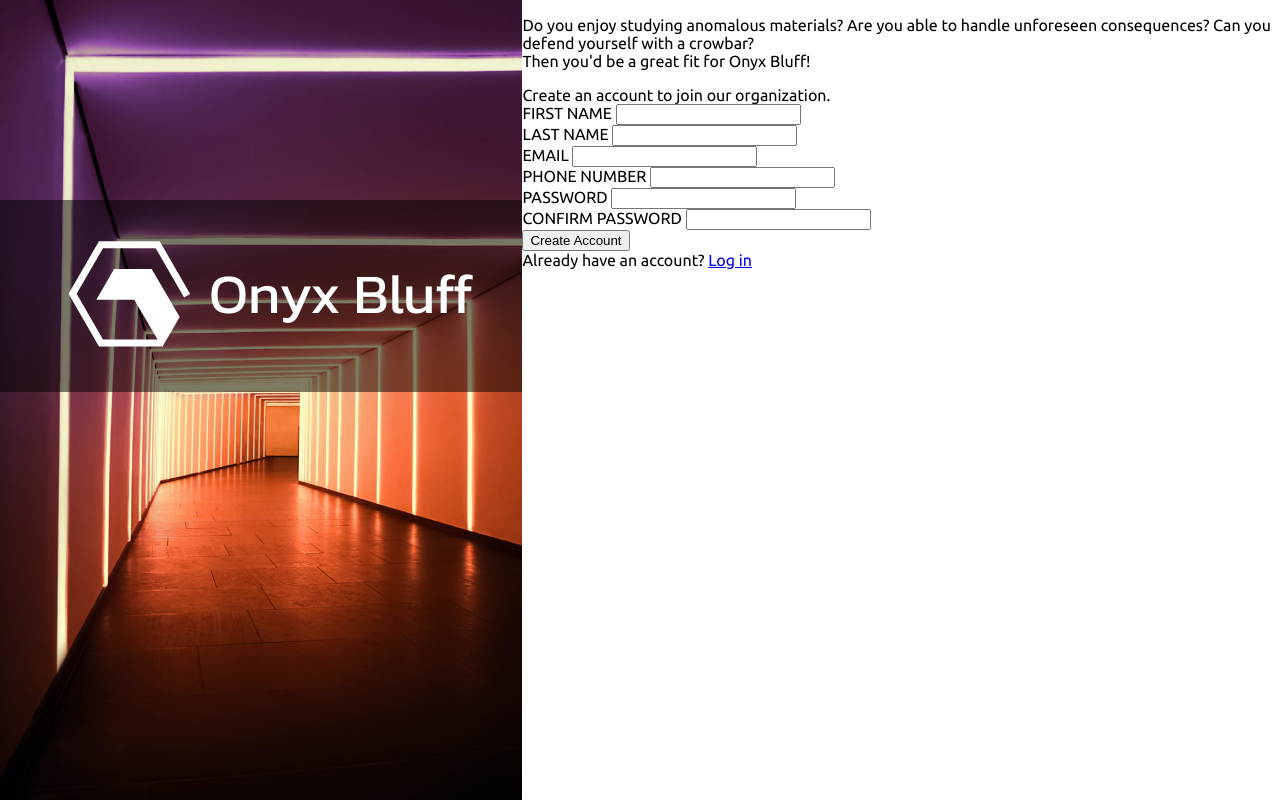
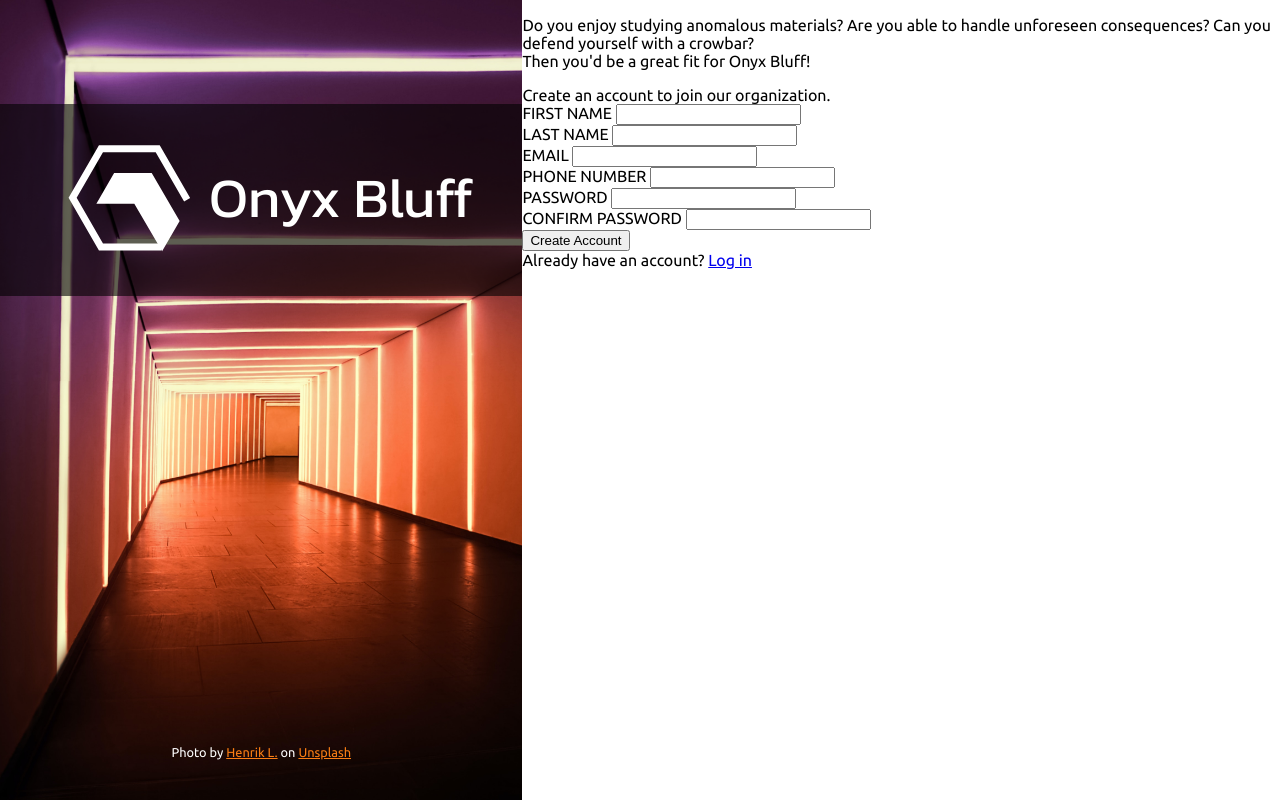
Before and after one commit to joshwalthall/sign-up-form, a plain HTML site: page index.html in a window 1280 px wide. Drawn offline with Linux system fonts and the light colour scheme; files whose address does not match are found by name.

Commit message:
Style left container; Add photo credit info and links

```diff
--- a/index.html
+++ b/index.html
@@ -17,6 +17,9 @@
         <span id="logo-text">Onyx Bluff</span>
       </div>
       <img id="background-image" src="background.jpg" alt="Photo of a hallway with colorful bands of light on the walls and ceiling.">
+      <div class="photo-credit-container">
+        <div id="photo-credit">Photo by <a href="https://unsplash.com/@henrikladewig">Henrik L.</a> on <a href="https://unsplash.com/photos/a-long-hallway-with-a-lot-of-lights-in-it-BzigA9JyAPA">Unsplash</a></div>
+      </div>
     </div>
     <div class="right-container">
       <div class="intro-container">
--- a/styles.css
+++ b/styles.css
@@ -1,3 +1,14 @@
+:root {
+    --main-bg-color: #F8F7F2;
+    --logo-color: white;
+    --logo-bg-color: rgba(0, 0, 0, 0.6);
+    --main-text-color: #2C2C2A;
+    --highlight-color: #8497EE;
+    --pop-color: #FB7E14;
+    --button-hover-color: ;
+    --button-active-color: ;
+}
+
 @font-face {
     font-family: "ubuntu";
     src:
@@ -80,9 +91,9 @@ body {
 .logo-container {
     width: 100%;
     position: absolute;
-    top: 25vh;
+    top: 13vh;
     padding: 1rem 0;
-    background-color: rgba(0, 0, 0, 0.5);
+    background-color: var(--logo-bg-color);
     display: flex;
     align-items: center;
     justify-content: center;
@@ -94,7 +105,7 @@ body {
 }
 
 #logo-text {
-    color: white;
+    color: var(--logo-color);
     font: 3.5rem "kanit";
 }
 
@@ -102,4 +113,22 @@ body {
     height: max(50rem, 100vh);
     margin: 0;
     padding: 0;
+    z-index: -1;
 }
+
+.photo-credit-container {
+    position: absolute;
+    width: 100%;
+    bottom: 5vh;
+    display: flex;
+    justify-content: center;
+}
+
+.photo-credit-container a {
+    color: var(--pop-color);
+}
+
+#photo-credit {
+    color: var(--logo-color);
+    font-size: 0.8rem;
+}
```
